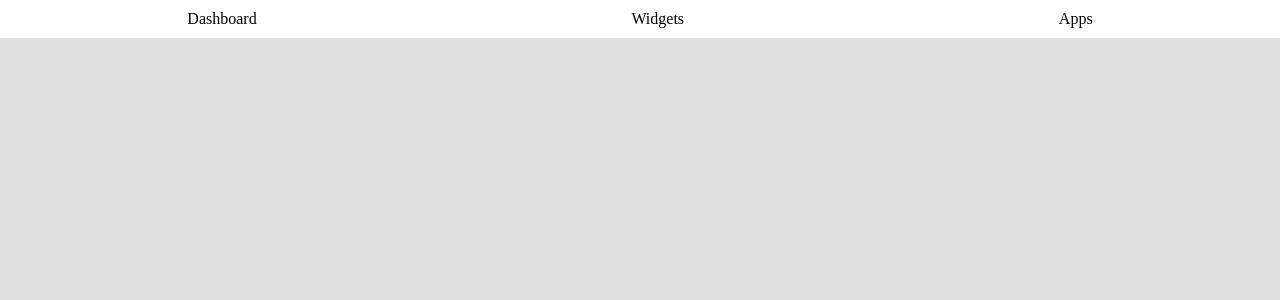
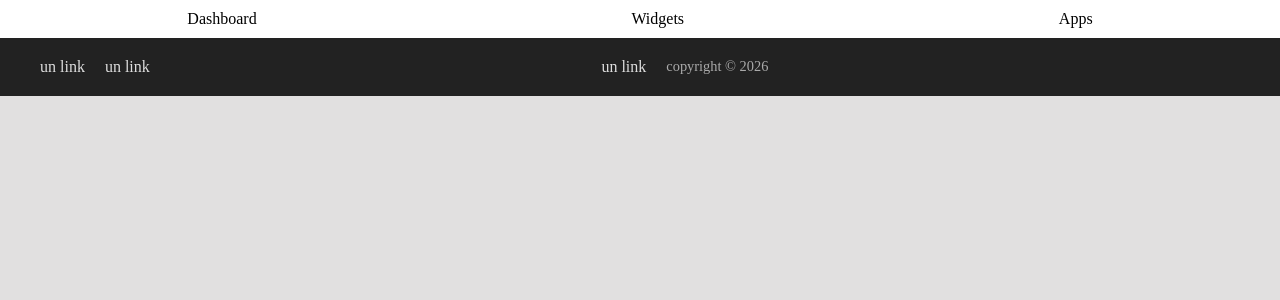
Before and after one commit to LucianoCipolla/ReactExercises, a React (Vite) app in the folder ResusableMegaNavbar/: page / in a window 1280 px wide. Shown: the top 300 px of the page. Built offline with nearby package versions, Linux system fonts and the light colour scheme.

Commit message:
ahora subiendo un footer, le estoy agarrando la mano a la estructura de archivos que se usa

```diff
--- a/ResusableMegaNavbar/src/App.jsx
+++ b/ResusableMegaNavbar/src/App.jsx
@@ -1,9 +1,10 @@
 import { Navbar } from "./Navbar"
-
+import { Footer } from "./Footer"
 function App() {
   return (
     <div>
       <Navbar />
+      <Footer />
     </div>
   )
 }
--- /dev/null
+++ b/ResusableMegaNavbar/src/Footer.jsx
@@ -0,0 +1,18 @@
+export function Footer(){
+  return (
+    <footer>
+      <ul>
+        <li><a href="#">un link</a></li>
+        <li><a href="#">un link</a></li>
+      </ul>
+      <ul>
+        <li><a href="#">un link</a></li>
+        <li><p> copyright © {new Date().getFullYear()}</p></li>
+      </ul>
+      <ul>
+        <li></li>
+        <li></li>
+      </ul>
+    </footer>
+  )
+}
--- a/ResusableMegaNavbar/src/index.css
+++ b/ResusableMegaNavbar/src/index.css
@@ -84,3 +84,37 @@ button:hover {
   visibility: visible;
   opacity: 1;
 }
+
+footer {
+  background-color: #222;
+  color: #fff;
+  padding: 20px 40px;
+}
+
+footer ul {
+  list-style: none;
+  display: flex;
+  gap: 20px;
+}
+
+footer {
+  display: flex;
+  justify-content: space-between;
+  align-items: center;
+}
+
+footer a {
+  text-decoration: none;
+  color: #ddd;
+  transition: color 0.2s ease;
+}
+
+footer a:hover {
+  color: #fff;
+}
+
+footer p {
+  margin: 0;
+  color: #aaa;
+  font-size: 0.9rem;
+}
```
